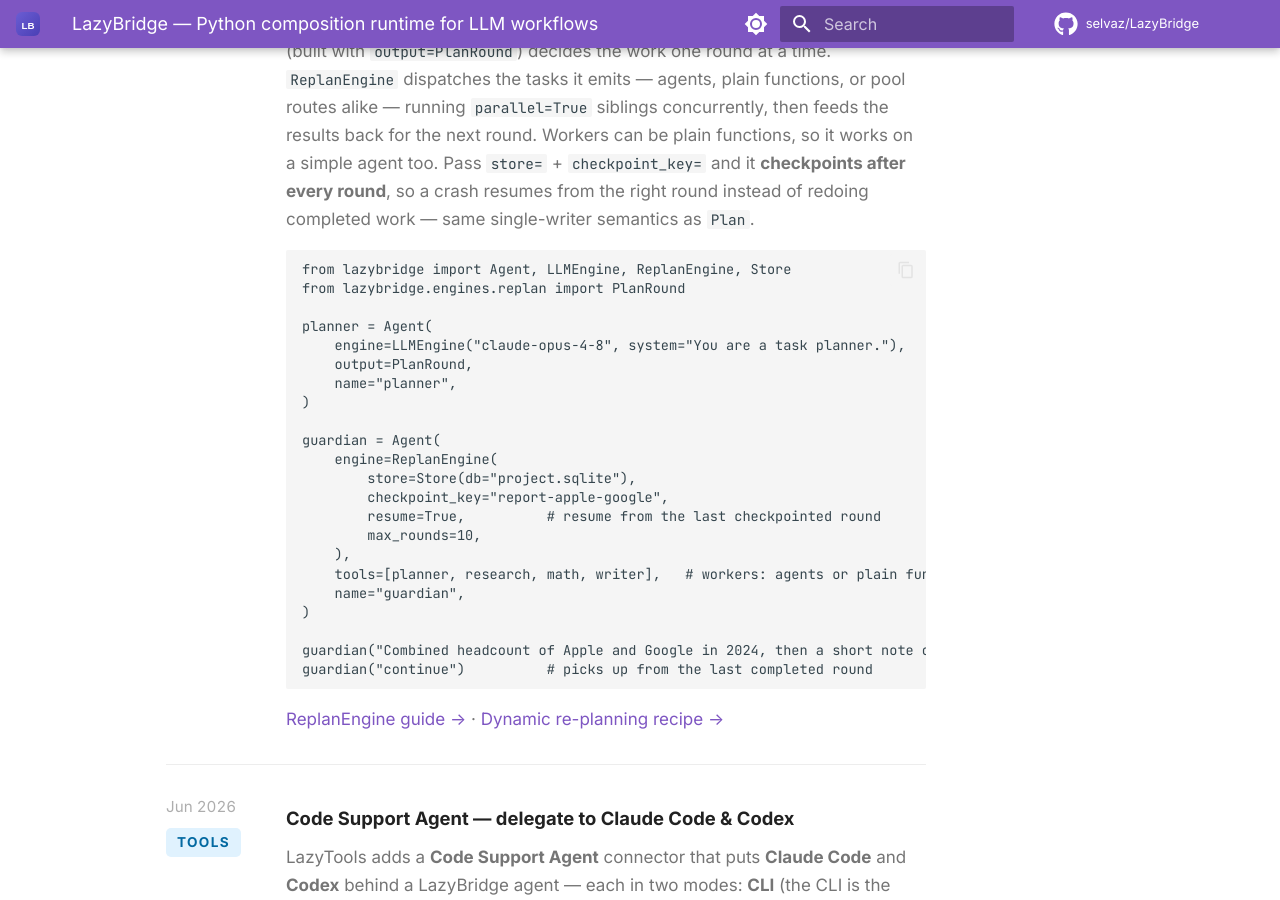
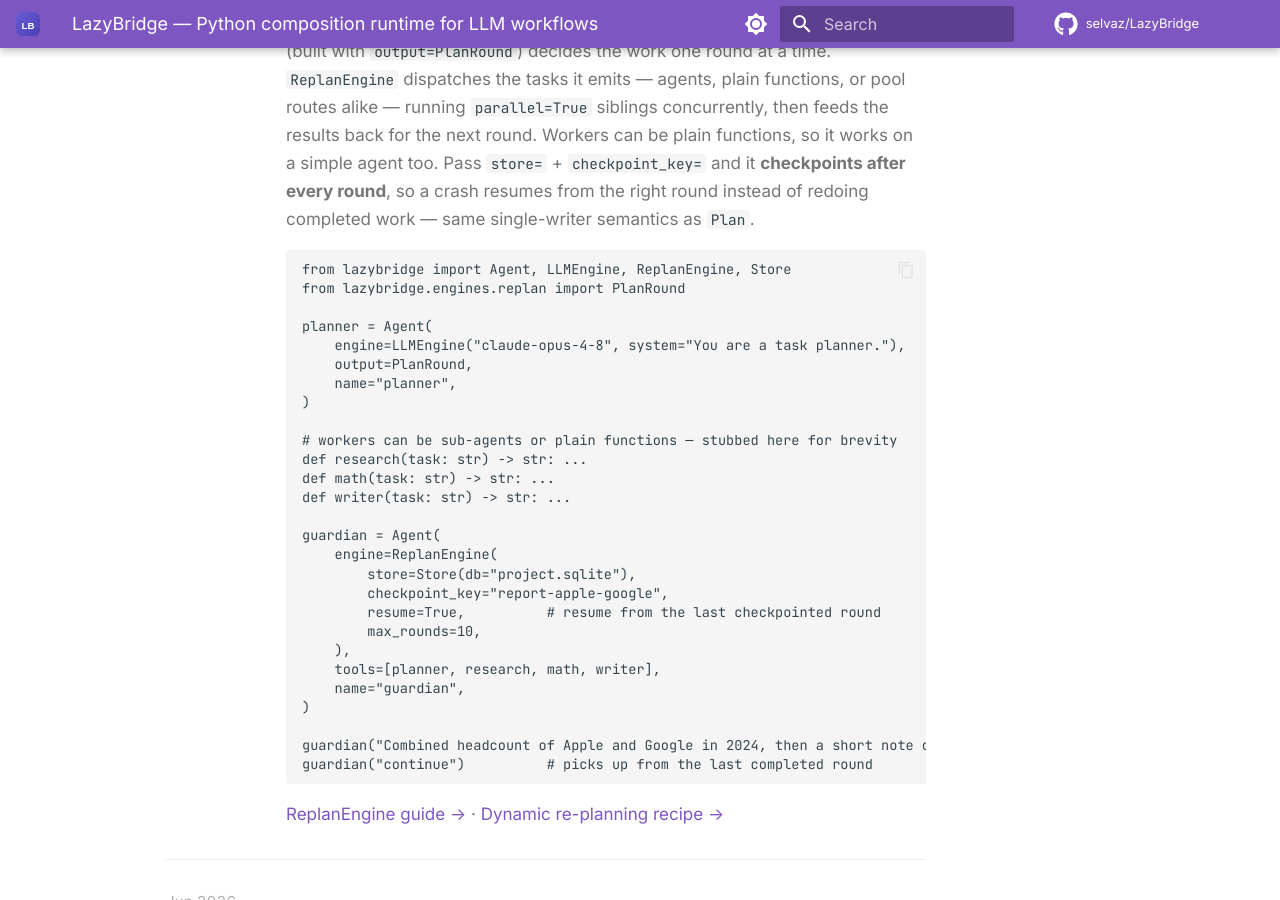
Before and after one commit to selvaz/lazybridgewebsite, an MkDocs documentation site: the page built from docs/index.md, in a window 1280 px wide and 900 px high, scrolled down 5766 px. Built offline with MkDocs 1.6.1 and Material for MkDocs 9.7.7, drawn with Linux system fonts in a browser that asks for light colours; comment, search, counter and statistics services are not loaded.

Commit message:
site: make ReplanEngine snippet self-contained (define worker stubs)
Codex review (PR #33): the What's-new snippet referenced research/math/
writer without defining them, so copying it as-is raised NameError. Add
minimal plain-function stubs with a comment, matching the page's house
style of self-contained examples and reinforcing that workers can be
plain functions.

```diff
--- a/docs/index.md
+++ b/docs/index.md
@@ -314,6 +314,11 @@ planner = Agent(
     name="planner",
 )
 
+# workers can be sub-agents or plain functions — stubbed here for brevity
+def research(task: str) -> str: ...
+def math(task: str) -> str: ...
+def writer(task: str) -> str: ...
+
 guardian = Agent(
     engine=ReplanEngine(
         store=Store(db="project.sqlite"),
```
Also changed, not shown: other parts of docs/index.md (+1 -1 lines).
